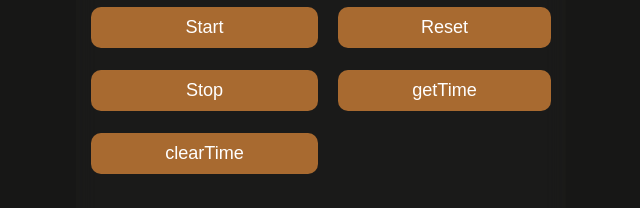
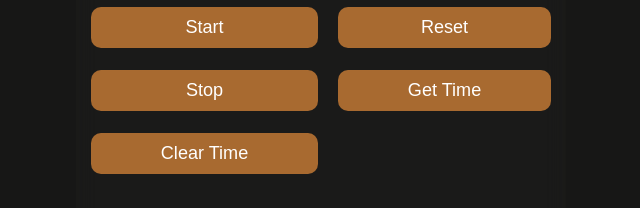
Before and after one commit to SanjilaGangaju/Digital-Watch-With-JS, a plain HTML site: page index.html in a window 1280 px wide. Shown: the part 278-486 px from the top of the page, 319-959 px from the left. Drawn offline with Linux system fonts and the light colour scheme.

Commit message:
naming conventions changed

```diff
--- a/index.html
+++ b/index.html
@@ -101,8 +101,8 @@
         <button class="func-button start" saria-label="Start the timer">Start</button>
         <button class="func-button reset">Reset</button>
         <button class="func-button stop">Stop</button>
-        <button class="func-button gettime">getTime</button>
-        <button class="func-button cleartime">clearTime</button>
+        <button class="func-button gettime">Get Time</button>
+        <button class="func-button cleartime">Clear Time</button>
       </div>
       <div class="timer-results"></div>
     </div>
```
